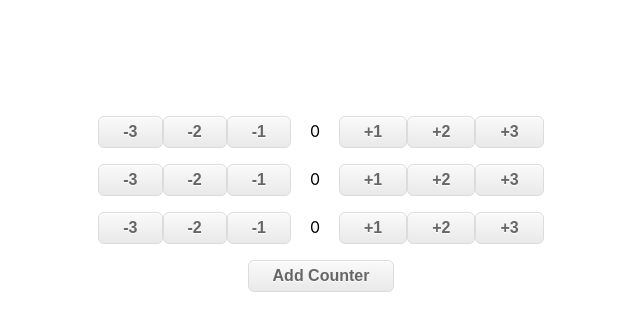
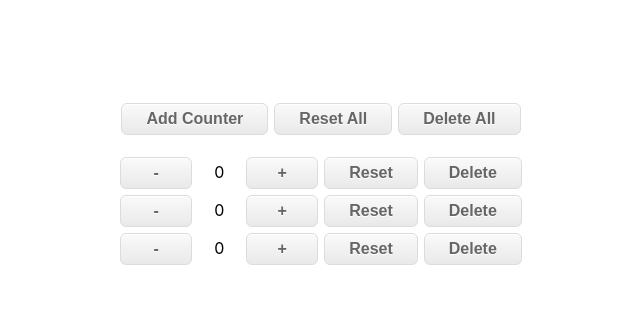
Before and after one commit to VictoriaRogo/cra, a React (Create React App) app: page / in a window 1280 px wide. Shown: the top 330 px of the page, without its empty margins (319-959 px from the left). Built offline with nearby package versions, Linux system fonts and the light colour scheme.

Commit message:
Homework 5

```diff
--- /dev/null
+++ b/src/cra5/App.css
@@ -0,0 +1,38 @@
+.App {
+  text-align: center;
+}
+
+.App-logo {
+  height: 40vmin;
+  pointer-events: none;
+}
+
+@media (prefers-reduced-motion: no-preference) {
+  .App-logo {
+    animation: App-logo-spin infinite 20s linear;
+  }
+}
+
+.App-header {
+  background-color: #282c34;
+  min-height: 100vh;
+  display: flex;
+  flex-direction: column;
+  align-items: center;
+  justify-content: center;
+  font-size: calc(10px + 2vmin);
+  color: white;
+}
+
+.App-link {
+  color: #61dafb;
+}
+
+@keyframes App-logo-spin {
+  from {
+    transform: rotate(0deg);
+  }
+  to {
+    transform: rotate(360deg);
+  }
+}
--- /dev/null
+++ b/src/cra5/App.js
@@ -0,0 +1,38 @@
+import React, {useState} from 'react';
+import Counter from "./Counter";
+
+
+function App() {
+
+    const [counters, setCounters] = useState([4, 11, 34]);
+
+    const addCounter = () => {
+        // const r = Math.floor(Math.random() * 10);
+        const r = 15;
+        setCounters([...counters, r])
+    };
+    // console.log(counters);
+
+    const plusOne = (index) => {
+        const newCounters = [...counters];
+        newCounters[index]++;
+        setCounters(newCounters);
+    };
+
+    return (
+        <div className={App}>
+
+            {counters.map((el, i) =>
+                <Counter
+                    count={el}
+                    key={i}
+                    index={i}
+                    plus={plusOne}
+                />)}
+
+            <button onClick={addCounter}>Add Counter</button>
+        </div>
+    );
+}
+
+export default App;
--- /dev/null
+++ b/src/homework5/App.css
@@ -0,0 +1,19 @@
+.App {
+  text-align: center;
+  padding-top: 100px;
+  font-size: 100%;
+}
+
+.App Button {
+  height: 2em;
+  min-width: 4.5em;
+  margin: 3px;
+}
+
+.Counter {
+  margin: 1em;
+}
+
+.Controls {
+  padding-bottom: 1em;
+}
--- /dev/null
+++ b/src/homework5/App.js
@@ -0,0 +1,52 @@
+import React, {useState} from "react";
+import Row from "./Row";
+import './App.css';
+
+function App() {
+    const [counters, setCounters] = useState([0, 0, 0])
+
+    const addCounter = () => {
+        setCounters([...counters, 0]);
+    };
+
+    const deleteCounter = (index) => {
+        setCounters(counters.filter((_, i) => i !== index));
+    };
+
+    const deleteAll = () => {
+        setCounters([]);
+    };
+
+    const resetAll = (index) => {
+        setCounters(counters.map(() => 0));
+    };
+
+    const updateCounter = (index, value) => {
+        const newCounters = [...counters];
+        newCounters[index] = value;
+        setCounters(newCounters);
+    };
+
+    const createRow = (el, i) => (
+        <Row
+            key={i}
+            index={i}
+            count={el}
+            updateCounter={updateCounter}
+            deleteCounter={deleteCounter}
+        />
+    );
+
+    return (
+        <div className={"App"}>
+            <div className={'Controls'}>
+                <button className={'Button'} onClick={addCounter}>Add Counter</button>
+                <button className={'Button'} onClick={resetAll}>Reset All</button>
+                <button className={'Button'} onClick={deleteAll}>Delete All</button>
+            </div>
+            <div>{counters.map(createRow)}</div>
+        </div>
+    );
+}
+
+export default App;
--- /dev/null
+++ b/src/homework5/Row.css
@@ -0,0 +1,46 @@
+.Button {
+    -moz-box-shadow:inset 0px 1px 0px 0px #ffffff;
+    -webkit-box-shadow:inset 0px 1px 0px 0px #ffffff;
+    box-shadow:inset 0px 1px 0px 0px #ffffff;
+    background:-webkit-gradient(linear, left top, left bottom, color-stop(0.05, #f9f9f9), color-stop(1, #e9e9e9));
+    background:-moz-linear-gradient(top, #f9f9f9 5%, #e9e9e9 100%);
+    background:-webkit-linear-gradient(top, #f9f9f9 5%, #e9e9e9 100%);
+    background:-o-linear-gradient(top, #f9f9f9 5%, #e9e9e9 100%);
+    background:-ms-linear-gradient(top, #f9f9f9 5%, #e9e9e9 100%);
+    background:linear-gradient(to bottom, #f9f9f9 5%, #e9e9e9 100%);
+    filter:progid:DXImageTransform.Microsoft.gradient(startColorstr='#f9f9f9', endColorstr='#e9e9e9',GradientType=0);
+    background-color:#f9f9f9;
+    -webkit-border-radius:6px;
+    -moz-border-radius:6px;
+    border-radius:6px;
+    border:1px solid #dcdcdc;
+    display:inline-block;
+    cursor:pointer;
+    color:#666666;
+    font-weight:bold;
+    padding:6px 24px;
+    text-decoration:none;
+    text-shadow:0px 1px 0px #ffffff;
+    outline: none;
+    min-width: 4em;
+    font-size: inherit;
+}
+.Button:hover {
+     background:-webkit-gradient(linear, left top, left bottom, color-stop(0.05, #e9e9e9), color-stop(1, #f9f9f9));
+     background:-moz-linear-gradient(top, #e9e9e9 5%, #f9f9f9 100%);
+     background:-webkit-linear-gradient(top, #e9e9e9 5%, #f9f9f9 100%);
+     background:-o-linear-gradient(top, #e9e9e9 5%, #f9f9f9 100%);
+     background:-ms-linear-gradient(top, #e9e9e9 5%, #f9f9f9 100%);
+     background:linear-gradient(to bottom, #e9e9e9 5%, #f9f9f9 100%);
+     filter:progid:DXImageTransform.Microsoft.gradient(startColorstr='#e9e9e9', endColorstr='#f9f9f9',GradientType=0);
+     background-color:#e9e9e9;
+ }
+.Button:active {
+     position:relative;
+     top:1px;
+ }
+
+.Count {
+    display: inline-block;
+    min-width: 3em;
+}
--- /dev/null
+++ b/src/homework5/Row.js
@@ -0,0 +1,16 @@
+import React from "react";
+import './Row.css';
+
+function Row(props) {
+    return (
+        <div>
+            <button className={'Button'} onClick={() => props.updateCounter(props.index, props.count-1)}>-</button>
+            <span className={'Count'}>{props.count}</span>
+            <button className={'Button'} onClick={() => props.updateCounter(props.index, props.count+1)}>+</button>
+            <button className={'Button'} onClick={() => props.updateCounter(props.index, 0)}>Reset</button>
+            <button className={'Button'} onClick={() => props.deleteCounter(props.index, 0)}>Delete</button>
+        </div>
+    );
+}
+
+export default Row;
--- a/src/index.js
+++ b/src/index.js
@@ -1,15 +1,17 @@
 import React from 'react';
 import ReactDOM from 'react-dom';
 import './index.css';
-import App from './homework4/App';
+import App from './homework5/App';
 import * as serviceWorker from './serviceWorker';
 
+console.log('--ReactDOM.render start');
 ReactDOM.render(
   <React.StrictMode>
     <App />
   </React.StrictMode>,
   document.getElementById('root')
 );
+console.log('--ReactDOM.render end');
 
 // If you want your app to work offline and load faster, you can change
 // unregister() to register() below. Note this comes with some pitfalls.
--- /dev/null
+++ b/src/training1/App.js
@@ -0,0 +1,9 @@
+import React from "react";
+
+
+function App() {
+
+
+}
+
+export default App;
```
Also changed, not shown: src/cra5/Counter.js (added, +16 -0 lines), 1 other file (tests, documents, lock files or other folders).
